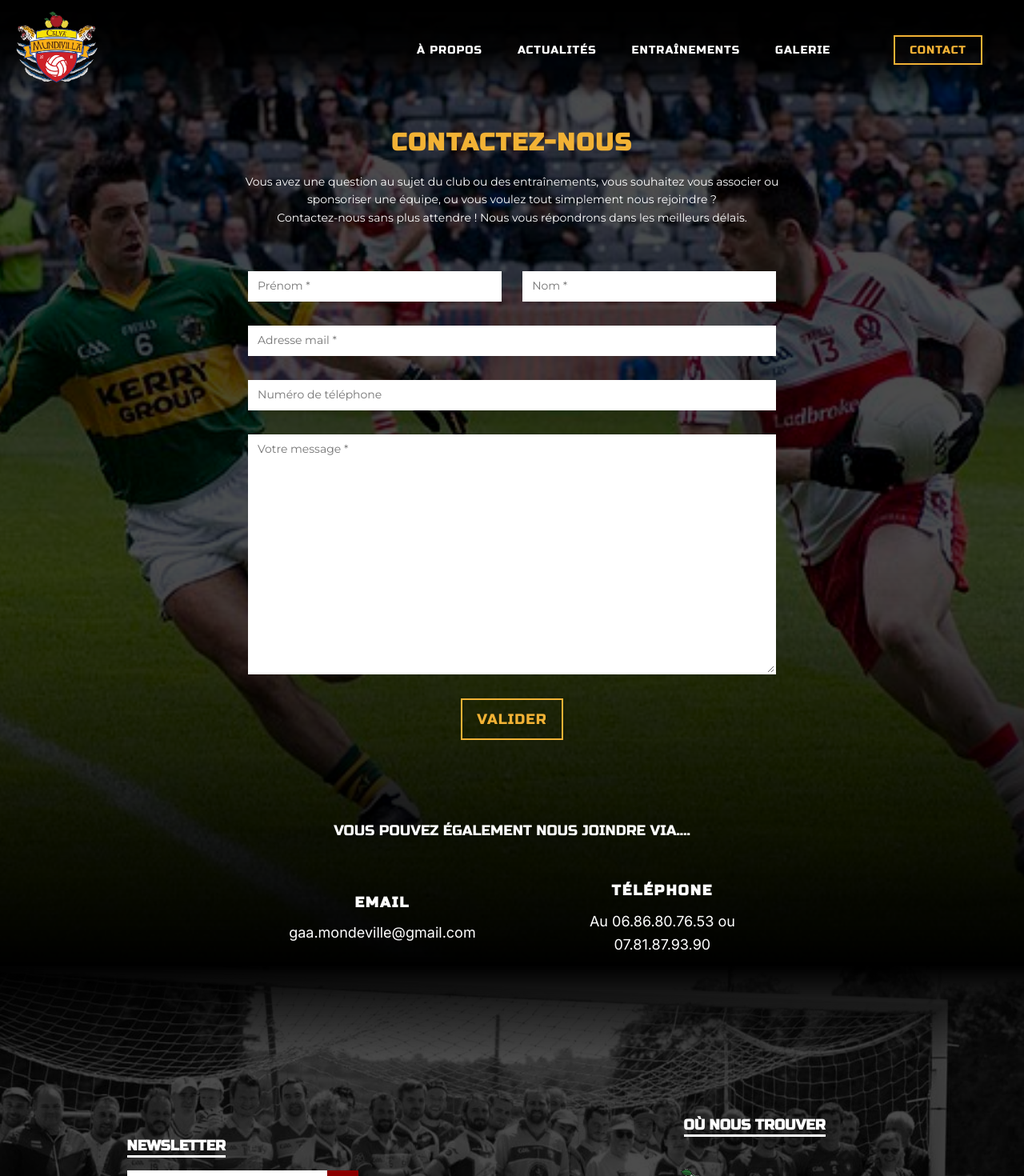
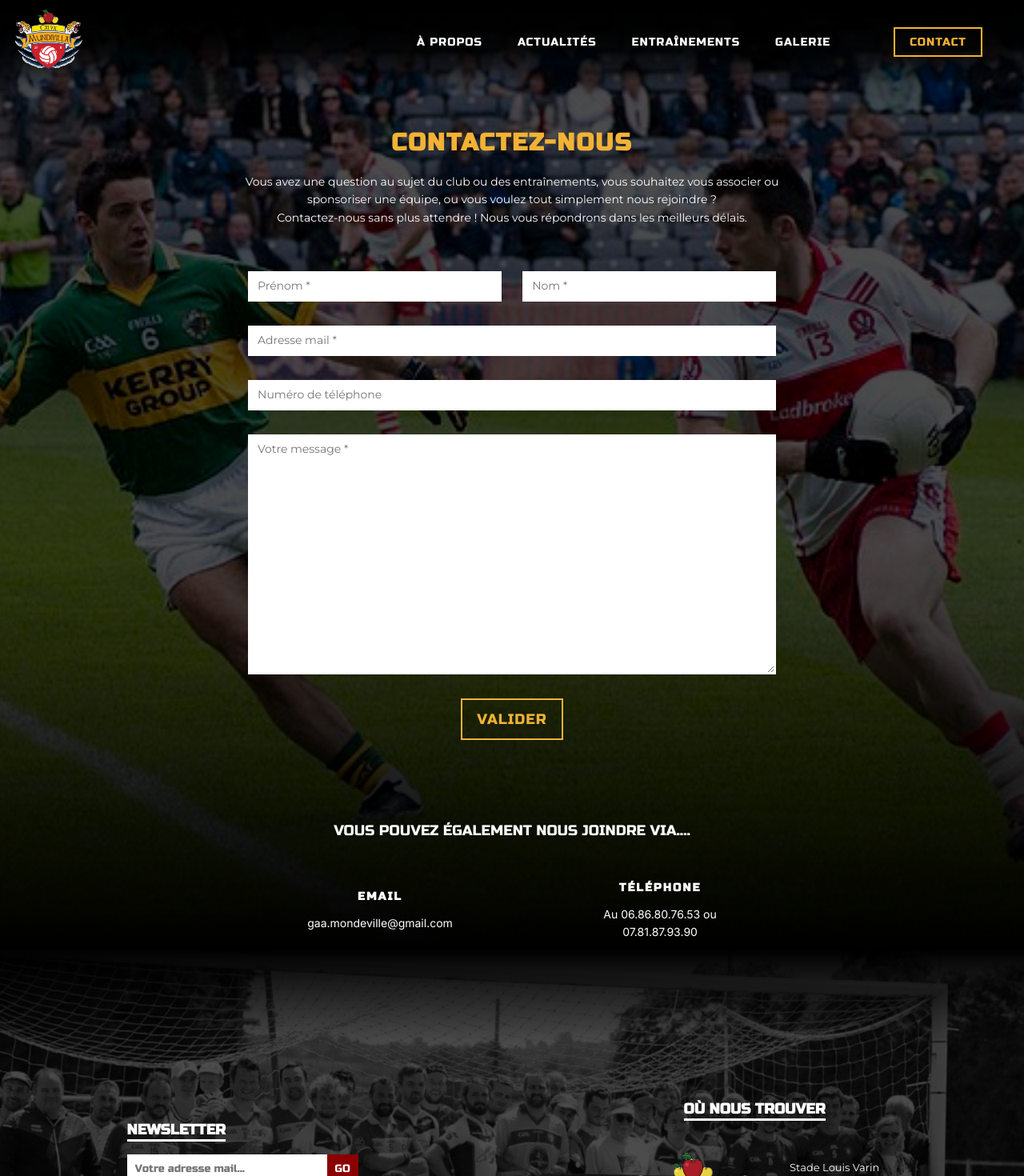
Before and after one commit to marieoc/mondeville-gaelic-next, a Next.js app: page /contact in a window 1280 px wide. Shown: the top 1470 px of the page at 80% size. Built offline with nearby package versions, Linux system fonts and the light colour scheme.

Commit message:
fixed some css

```diff
--- a/components/Nav/Nav.jsx
+++ b/components/Nav/Nav.jsx
@@ -17,8 +17,8 @@ const Nav = () => {
         <Image
           src="/img/logo1.png"
           alt="Logo"
-          width={120}
-          height={120}
+          width={100}
+          height={100}
         />
       </Link>
 
--- a/public/css/globals.css
+++ b/public/css/globals.css
@@ -149,6 +149,10 @@ header {
 
 .logo_wrapper {
   margin-left: 1rem;
+  position: relative;
+  top: 0;
+  left: 0;
+  z-index: 1;
 }
 
 /* MOBILE NAVBAR */
@@ -172,7 +176,7 @@ header {
 .mobile_navbar {
   display: none;
   position: fixed;
-  z-index: 1;
+  z-index: 2;
   top: 0;
   left: 0;
   width: 100%;
@@ -503,6 +507,7 @@ footer .social_media_icons_wrapper .insta-link:hover .fa-square-instagram {
 .homepage_bg {
   width: 100%;
   height: 100vh;
+  overflow-x: hidden;
   background: url("/img/bg1.jpeg");
   background-repeat: no-repeat;
   background-attachment: fixed;
@@ -1083,12 +1088,20 @@ h2 {
 .contact-page__wrapper .more-details__content {
   max-width: 700px;
   line-height: 1.6;
-  font-size: 1.8rem;
+  font-size: 1.4rem;
   text-align: center;
   color: #fff;
 }
 .contact-page__wrapper .more-details__content .fa-solid {
-  font-size: 3rem;
+  font-size: 2.5rem;
+}
+@media (min-widt: 590px) {
+  .contact-page__wrapper .more-details__content {
+    font-size: 1.8rem;
+  }
+  .contact-page__wrapper .more-details__content .fa-solid {
+    font-size: 3rem;
+  }
 }
 .contact-page__wrapper .more-details__content .bold {
   letter-spacing: 0.2rem;
--- a/public/css/globals.scss
+++ b/public/css/globals.scss
@@ -115,6 +115,10 @@ header {
 
 .logo_wrapper {
     margin-left: 1rem;
+    position: relative;
+    top: 0;
+    left: 0;
+    z-index: 1;
 }
 
 /* MOBILE NAVBAR */
@@ -137,7 +141,7 @@ header {
 .mobile_navbar {
     display: none;
     position: fixed;
-    z-index: 1;
+    z-index: 2;
     top: 0;
     left: 0;
     width: 100%;
@@ -442,6 +446,7 @@ footer {
 .homepage_bg {
     width: 100%;
     height: 100vh;
+    overflow-x: hidden;
     background: url('/img/bg1.jpeg');
     background-repeat: no-repeat;
     background-attachment: fixed;
@@ -849,12 +854,20 @@ h2 {
     .more-details__content {
         max-width: 700px;
         line-height: 1.6;
-        font-size: 1.8rem;
+        font-size: 1.4rem;
         text-align: center;
         color: #fff;
 
         .fa-solid {
-            font-size: 3rem;
+            font-size: 2.5rem;
+        }
+
+        @media (min-widt: breakpoints.$tablet) {
+            font-size: 1.8rem;
+
+            .fa-solid {
+                font-size: 3rem;
+            }
         }
 
         .bold {
```
Also changed, not shown: 1 other file (tests, documents, lock files or other folders).
